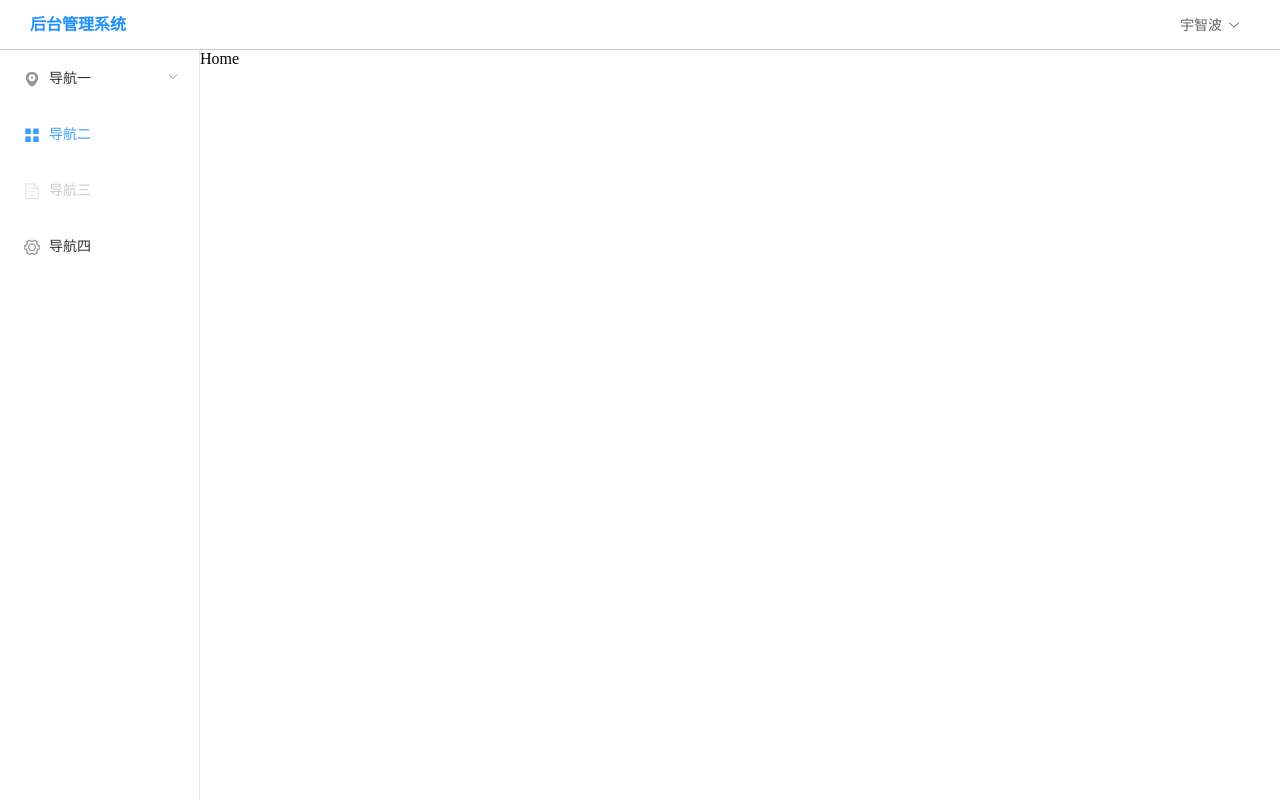
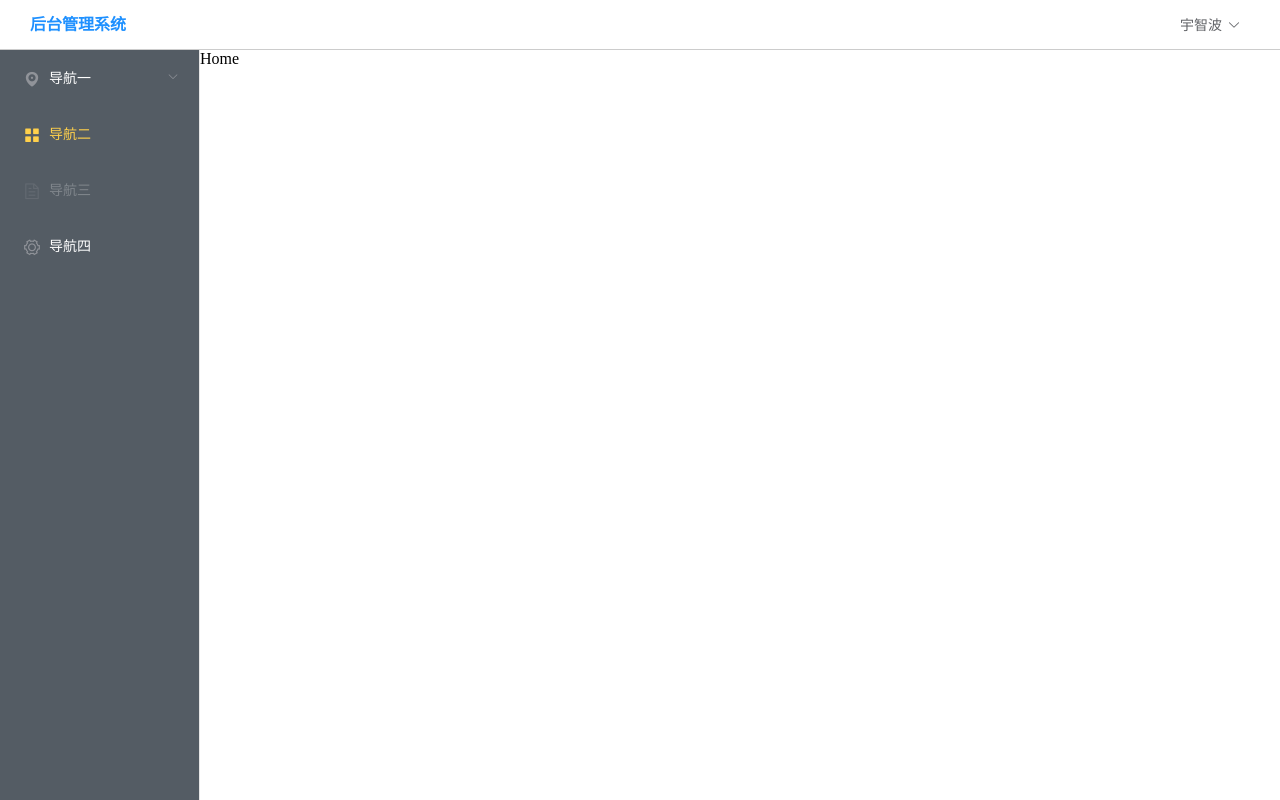
Before and after one commit to dingxiaoqi/springboot_vue, a Vue app in the folder vue_v1/vue/: page / in a window 1280 px wide. Built offline with nearby package versions, Linux system fonts and the light colour scheme.

Commit message:
设置侧边栏

```diff
--- a/vue_v1/vue/src/components/Aside.vue
+++ b/vue_v1/vue/src/components/Aside.vue
@@ -4,7 +4,10 @@
           default-active="2"
           class="el-menu-vertical-demo"
           @open="handleOpen"
-          @close="handleClose">
+          @close="handleClose"
+          background-color="#545c64"
+          text-color="#fff"
+          active-text-color="#ffd04b">
         <el-submenu index="1">
           <template slot="title">
             <i class="el-icon-location"></i>
```
